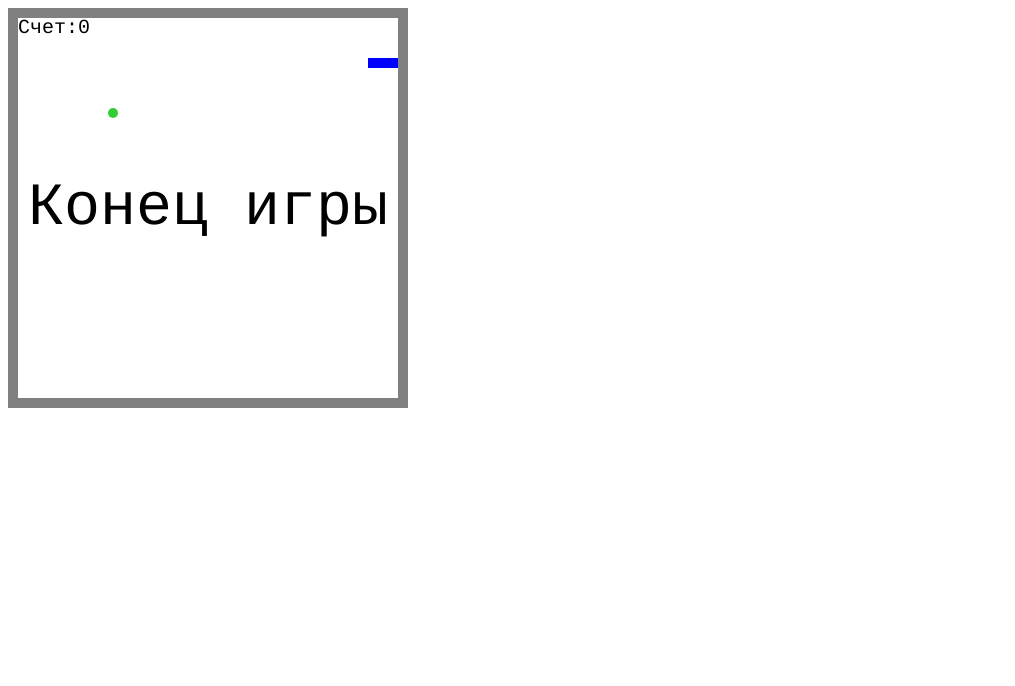
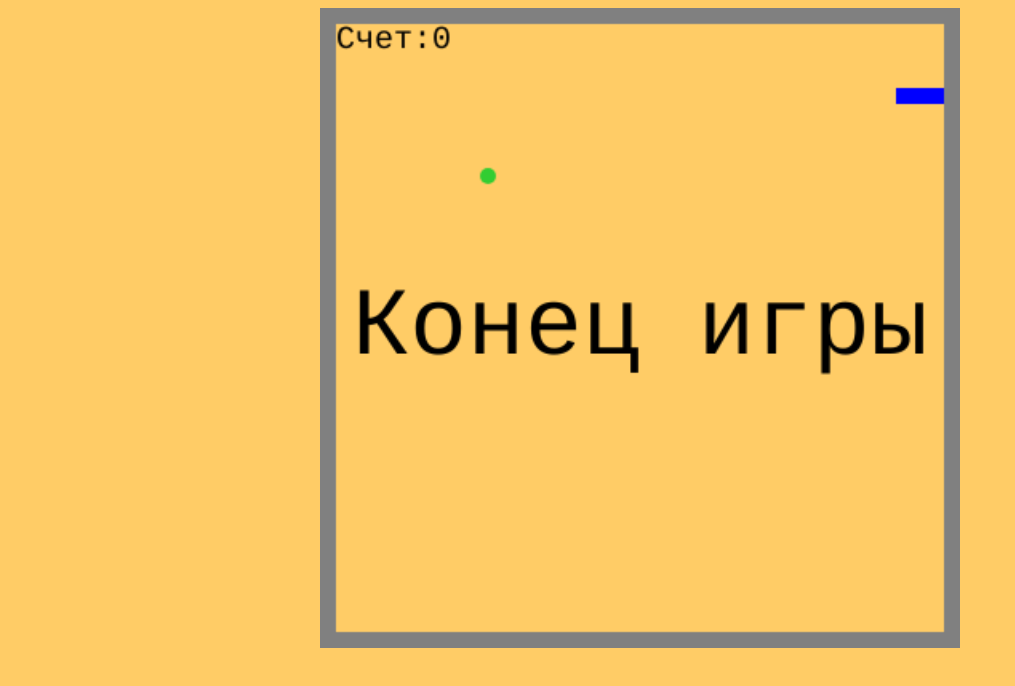
Before and after one commit to Myakis/snakesGame, a plain HTML site: page index.html in a window 1280 px wide. Shown: the whole page, without its empty margins (0-1015 px from the left). Drawn offline with nearby package versions, Linux system fonts and the light colour scheme.

Commit message:
центрировал игру и поменял цвет всей обасти

```diff
--- a/index.html
+++ b/index.html
@@ -6,8 +6,11 @@
     <meta name="viewport" content="width=device-width, initial-scale=1.0" />
     <title>Document</title>
   </head>
-  <body>
-    <canvas id="canvas" width="400" height="400"></canvas>
+  <body style= "background: #FFCC66">
+    <div style="display: flex; justify-content: center;  height: 80vh;">
+      <canvas id="canvas" width="400" height="400"></canvas>
+    </div>
+
     <script src="https://code.jquery.com/jquery-3.6.0.min.js"></script>
     <script src="js/main.js"></script>
   </body>
--- a/js/main.js
+++ b/js/main.js
@@ -170,7 +170,7 @@ let intervalId = setInterval(function () {
   snake.draw();
   apple.draw();
   drawBorder();
-}, 50);
+}, 100);
 
 // Обрабочик событий
 
```
